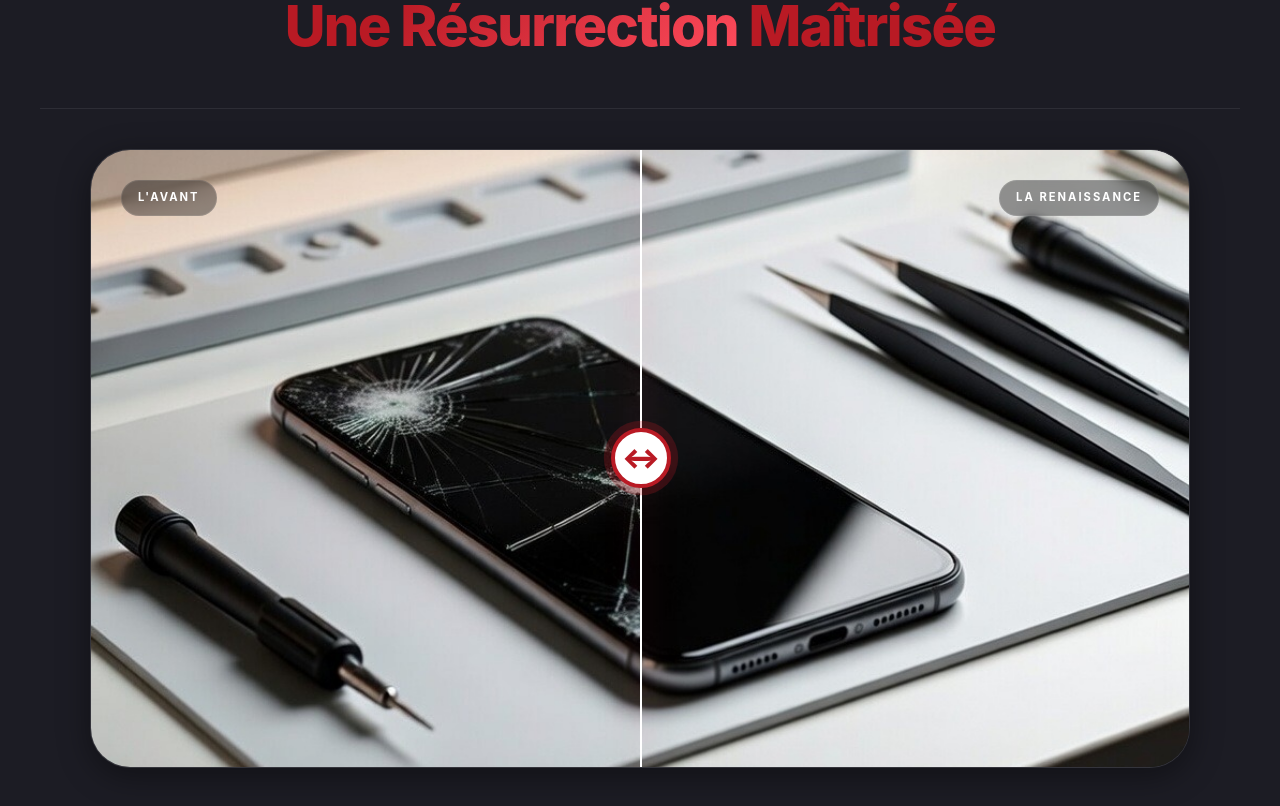
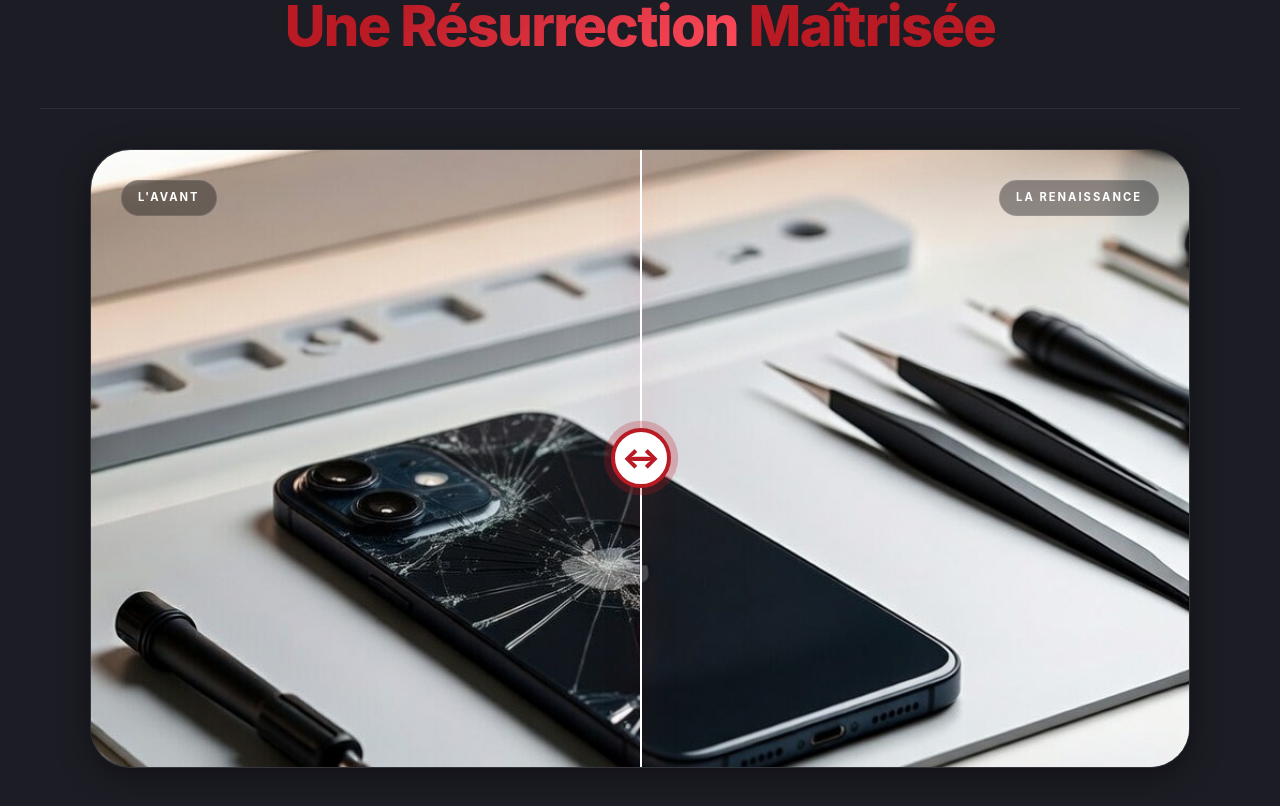
Before and after one commit to rivainedouard125/Pixie_Phone, a React (Vite) app: page / in a window 1280 px wide. Shown: the part 1941-2747 px from the top of the page. Built offline with nearby package versions, Linux system fonts and the light colour scheme.

Commit message:
Replace before/after images with higher-quality versions and center them for better focus.

```diff
--- a/src/pages/Home.css
+++ b/src/pages/Home.css
@@ -244,7 +244,7 @@
   width: 100%;
   height: 100%;
   object-fit: cover;
-  object-position: center 70%;
+  object-position: center;
   display: block;
 }
 
```
Also changed, not shown: public/assets/phone_broken.jpg, public/assets/phone_fixed.jpg.
